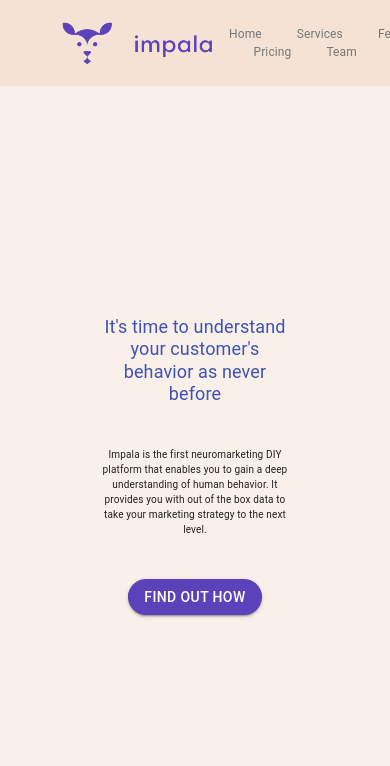
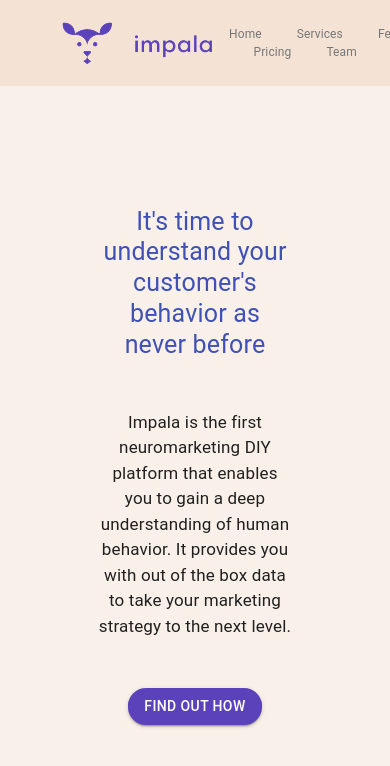
Before and after one commit to Impala-Research/impala-web-portal, a React (Create React App) app: page /Home in a window 390 px wide. Shown: the top 766 px of the page. Built offline with nearby package versions, Linux system fonts and the light colour scheme.

Commit message:
Update Home.css

```diff
--- a/src/Components/Home/Home.css
+++ b/src/Components/Home/Home.css
@@ -1,17 +1,17 @@
 @media only screen and (max-width: 1200px) {
   p {
-    font-size: 13px;
+    font-size: 20px;
   }
   .MuiTypography-h4 {
-    font-size: 23px !important;
+    font-size: 28px !important;
   }
 }
 
 @media only screen and (max-width: 1000px) {
   p {
-    font-size: 10px;
+    font-size: 17px;
   }
   .MuiTypography-h4 {
-    font-size: 18px !important;
+    font-size: 25px !important;
   }
 }
```
